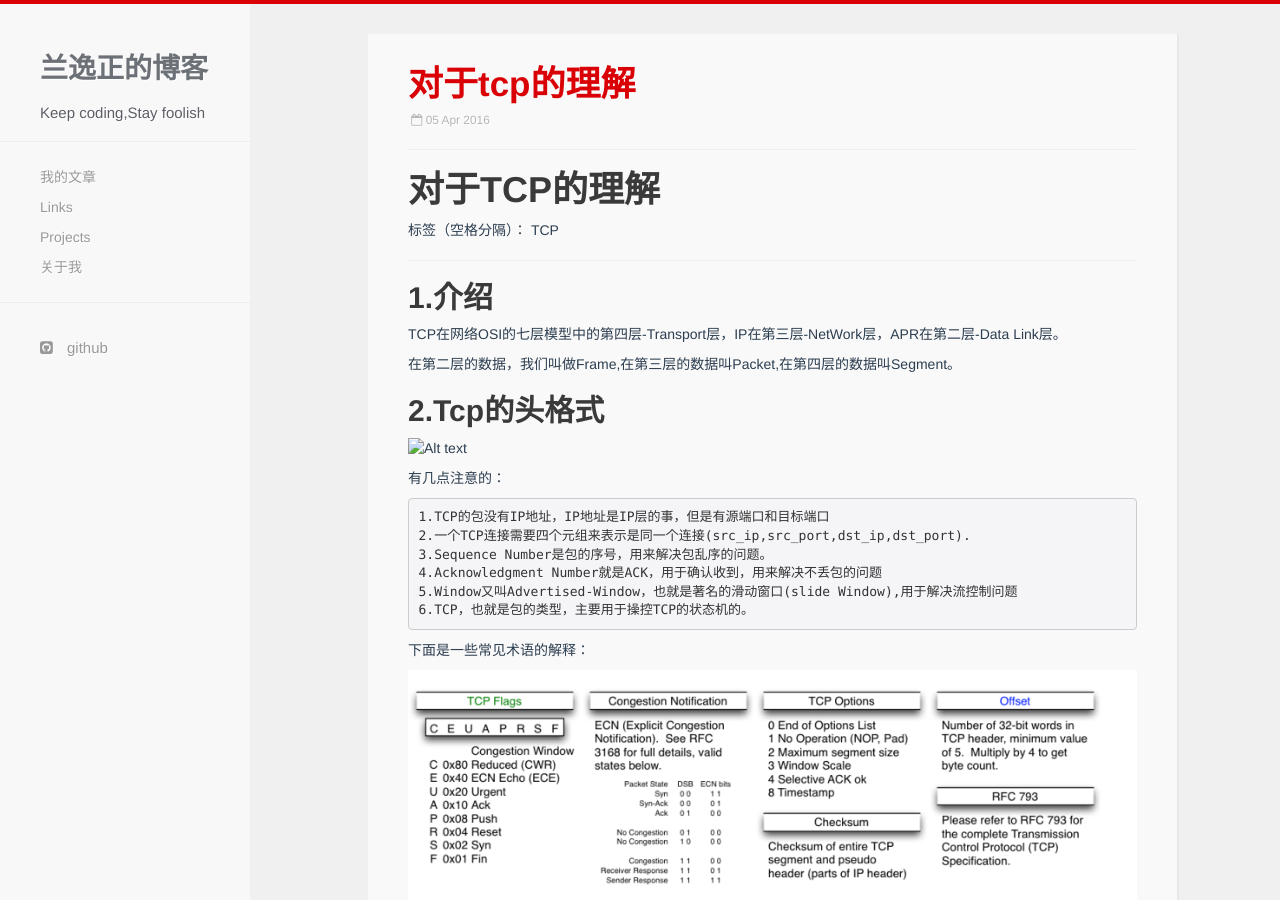
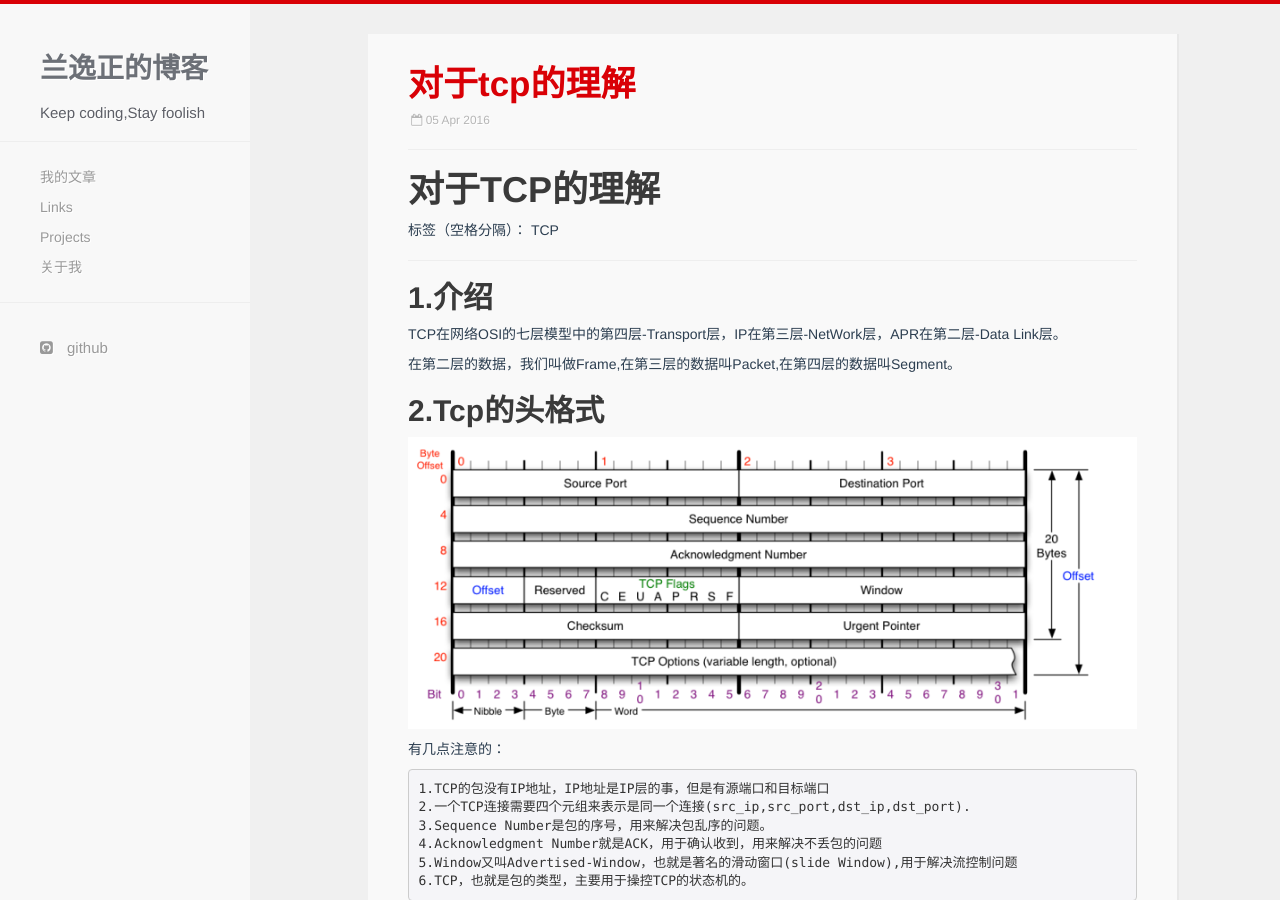
Before and after one commit to lanyizheng/lanyizheng.github.com, a Jekyll site: the page built from _posts/2016-04-05-对于TCP的理解.md, in a window 1280 px wide and 900 px high. Built offline with Jekyll 4.4.1, drawn with Linux system fonts in a browser that asks for light colours; nearby versions of some CDN libraries; Markdown is read by kramdown in place of the engine named in the settings.

Commit message:
modify 1

```diff
--- a/_posts/2016-04-05-对于TCP的理解.md
+++ b/_posts/2016-04-05-对于TCP的理解.md
@@ -12,7 +12,7 @@ TCP在网络OSI的七层模型中的第四层-Transport层，IP在第三层-NetW
 
 ##2.Tcp的头格式
 
-![Alt text](./tcp头格式.png)
+![Alt text](/images/tcp头格式.png)
 
 有几点注意的：
 
```
